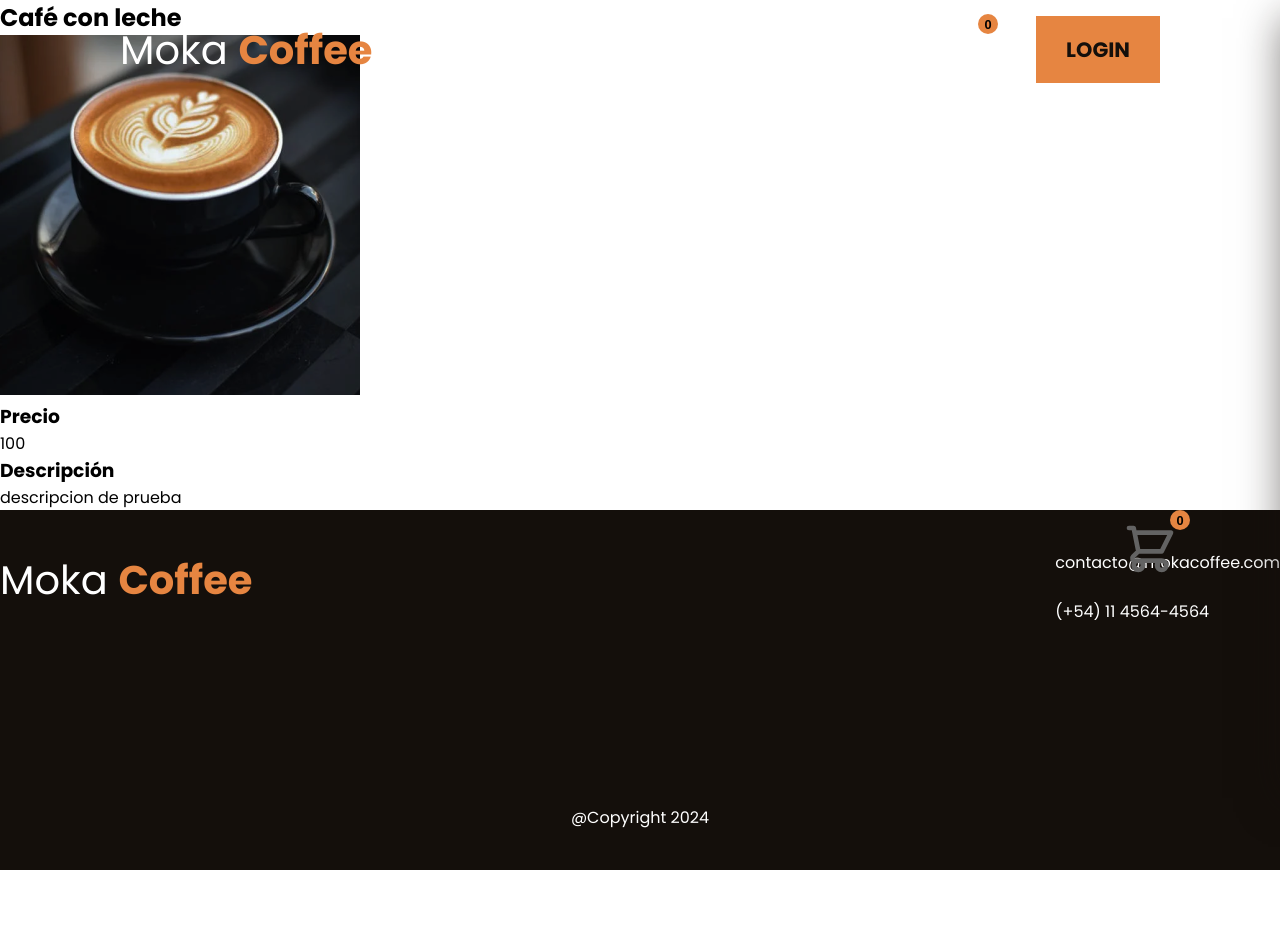
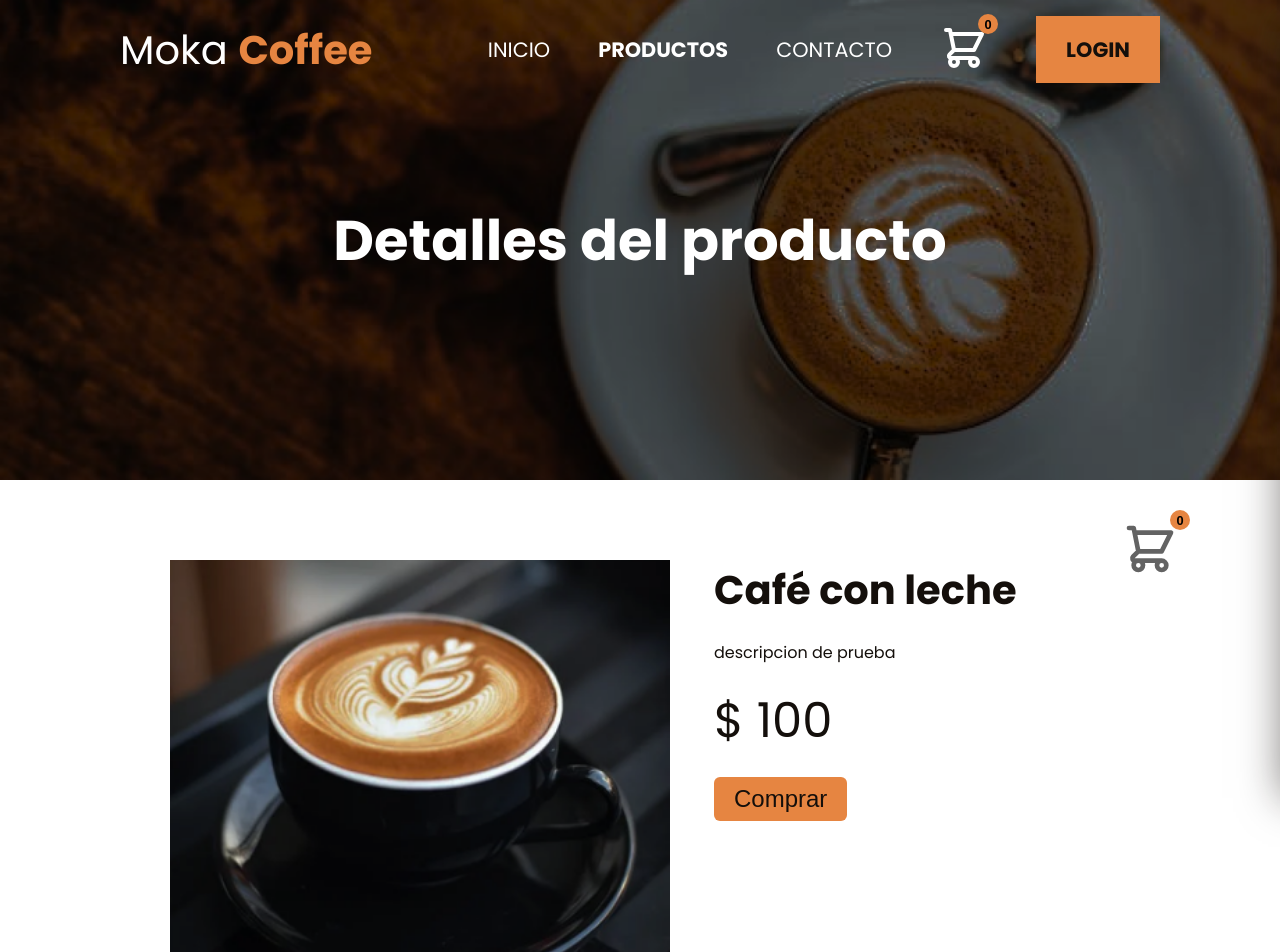
Before and after one commit to TomasSorgetti/landing-bss, a React (Vite) app: page /productos/1 in a window 1280 px wide. Shown: the top 952 px of the page. Before the commit the page ends 870 px from the top, so only its background shows below. Built offline with nearby package versions, Linux system fonts and the light colour scheme.

Commit message:
product detail desktop styles

```diff
--- a/src/components/best_sellers/BestSellers.jsx
+++ b/src/components/best_sellers/BestSellers.jsx
@@ -1,7 +1,7 @@
 import { Component } from 'react';
 import styles from "./BestSellers.module.css"
 import { getBestSellersProducts } from '../../services/products/product.service';
-import ProductCard from '../product_card/ProductCard';
+import ProductCards from '../product_cards/ProductCards';
 
 class BestSellers extends Component {
     constructor(props) {
@@ -35,17 +35,7 @@ class BestSellers extends Component {
                 <h2>Más vendidos</h2>
                 <ul>
                     {this.state.loading && <li>Cargando...</li>}
-                    {this.state.products?.map(({ id, name, price, description, isBestSeller, image }) => (
-                        <ProductCard
-                            key={id}
-                            id={id}
-                            name={name}
-                            price={price}
-                            isBestSeller={isBestSeller}
-                            image={image}
-                            description={description}
-                        />
-                    ))}
+                    <ProductCards products={this.state.products} />
                 </ul>
             </section>
         );
--- /dev/null
+++ b/src/components/product_cards/ProductCards.jsx
@@ -0,0 +1,31 @@
+import { useMemo } from "react";
+import styles from "./ProductCards.module.css"
+import ProductCard from "../product_card/ProductCard"
+
+const ProductCards = ({ products }) => {
+
+    const MemoProducts = useMemo(() => {
+        return products.map(product => ({
+            ...product,
+            displayPrice: `$${product.price.toFixed(2)}`,
+        }));
+    }, [products]);
+
+    return (
+        <ul className={styles.products_cont}>
+            {MemoProducts?.map(({ id, name, price, description, isBestSeller, image }) => (
+                <ProductCard
+                    key={id}
+                    id={id}
+                    name={name}
+                    price={price}
+                    isBestSeller={isBestSeller}
+                    image={image}
+                    description={description}
+                />
+            ))}
+        </ul>
+    )
+}
+
+export default ProductCards
--- /dev/null
+++ b/src/components/product_cards/ProductCards.module.css
@@ -0,0 +1,11 @@
+.products_cont {
+    display: flex;
+    flex-wrap: wrap;
+    justify-content: center;
+    gap: 60px;
+    margin: 60px 0 120px 0;
+    list-style: none;
+    width: 100%;
+    max-width: 1440px;
+    margin: 80px auto;
+}
--- a/src/pages/product_detail/Product.module.css
+++ b/src/pages/product_detail/Product.module.css
@@ -0,0 +1,58 @@
+.hero_banner {
+    background-image: url("../../assets/images/product_detail_bg.png");
+    background-repeat: no-repeat;
+    background-size: cover;
+    height: 480px;
+    color: white;
+    display: flex;
+    justify-content: center;
+    align-items: center;
+}
+
+.hero_banner h1 {
+    font-size: 3.5rem;
+}
+
+.product_cont {
+    display: flex;
+    gap: 20px;
+    width: 100%;
+    max-width: 1100px;
+    margin: 0 auto;
+    padding: 80px;
+}
+
+.product_cont img {
+    width: 500px;
+    height: 500px;
+}
+
+.product_info {
+    display: flex;
+    flex-direction: column;
+    gap: 20px;
+    padding-left: 24px;
+    align-items: start;
+    justify-content: start;
+    width: 100%;
+    color: #140F0B;
+}
+
+.product_info h2 {
+    font-size: 2.5rem;
+}
+
+.price {
+    font-size: 3rem;
+    font-weight: 400;
+}
+
+.product_info button {
+    background-color: #E68541;
+    color: #140F0B;
+    border: none;
+    padding: 8px 20px;
+    border-radius: 6px;
+    font-size: 1.5rem;
+    cursor: pointer;
+}
--- a/src/pages/product_detail/ProductDetail.jsx
+++ b/src/pages/product_detail/ProductDetail.jsx
@@ -1,7 +1,8 @@
 import { useParams } from "react-router-dom"
 import styles from "./Product.module.css"
-import { useEffect, useState } from "react"
+import { useContext, useEffect, useState } from "react"
 import { getProductById } from "../../services/products/product.service"
+import { cartContext } from "../../context/cart/CartContext"
 
 
 
@@ -9,6 +10,8 @@ const ProductDetail = () => {
   const { id } = useParams()
   const [product, setProduct] = useState({})
   const [loading, setLoading] = useState(false)
+
+  const { addToCart, handleOpenCart } = useContext(cartContext)
 
   useEffect(() => {
     try {
@@ -31,23 +34,33 @@ const ProductDetail = () => {
     }
   }, [])
 
+  const handleClick = () => {
+    addToCart(product.id)
+    handleOpenCart()
+  }
+
   return (
-    <main>
+    <main className={styles.product_detail}>
+      <section className={styles.hero_banner}>
+        <h1>Detalles del producto</h1>
+      </section>
 
-      {loading && <h2>Cargando...</h2>}
-      {!loading && product.name && (
-        <section className={styles.product_cont}>
-          <h2>{product.name}</h2>
-          <img src={product.image.url} alt={product.image.alt} />
-          <div>
-            <h3>Precio</h3>
-            <p>{product.price}</p>
-            <h3>Descripción</h3>
-            <p>{product.description}</p>
-          </div>
+      {loading ?
+        <h2>Cargando...</h2>
+        :
+        product.name && (
+          <article className={styles.product_cont}>
+            <img src={product.image.url} alt={product.image.alt} />
+            <div className={styles.product_info}>
+              <h2>{product.name}</h2>
+              <p>{product.description}</p>
+              <span className={styles.price}>$ {product.price}</span>
+              <button className="buy" onClick={handleClick}>Comprar</button>
+            </div>
 
-        </section>
-      )}
+          </article>
+        )
+      }
     </main>
   )
 }
--- a/src/pages/products/Products.jsx
+++ b/src/pages/products/Products.jsx
@@ -1,8 +1,8 @@
 import styles from "./Products.module.css"
 import { Component } from 'react';
 import { getAllProducts, getProductsFiltered } from '../../services/products/product.service';
-import ProductCard from '../../components/product_card/ProductCard';
 import { getAllCategories } from "../../services/categories/categories.service";
+import ProductCards from "../../components/product_cards/ProductCards";
 
 class Products extends Component {
     constructor(props) {
@@ -86,19 +86,7 @@ class Products extends Component {
                         ?
                         <div className={styles.loading_cont}><span>Cargando...</span></div>
                         :
-                        <ul className={styles.products_cont}>
-                            {this.state.products?.map(({ id, name, price, description, isBestSeller, image }) => (
-                                <ProductCard
-                                    key={id}
-                                    id={id}
-                                    name={name}
-                                    price={price}
-                                    isBestSeller={isBestSeller}
-                                    image={image}
-                                    description={description}
-                                />
-                            ))}
-                        </ul>
+                        <ProductCards products={this.state.products} />
                     }
                 </section>
             </main >
--- a/src/pages/products/Products.module.css
+++ b/src/pages/products/Products.module.css
@@ -55,17 +55,6 @@
     margin-top: 200px;
 }
 
-.products_cont {
-    display: flex;
-    flex-wrap: wrap;
-    justify-content: center;
-    gap: 60px;
-    margin: 60px 0 120px 0;
-    list-style: none;
-    width: 100%;
-    max-width: 1440px;
-    margin: 80px auto;
-}
 
 .filter_cont {
     width: 100%;
```
Also changed, not shown: src/assets/images/product_detail_bg.png (added).
